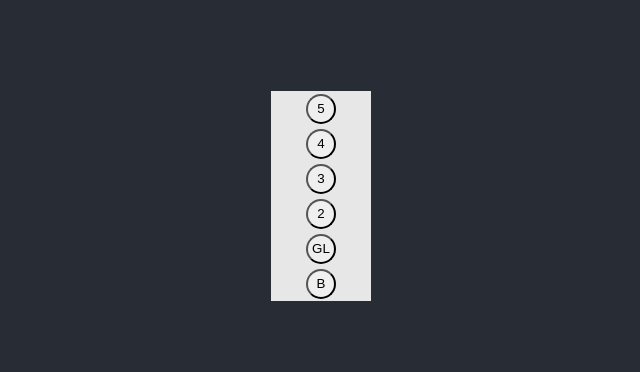
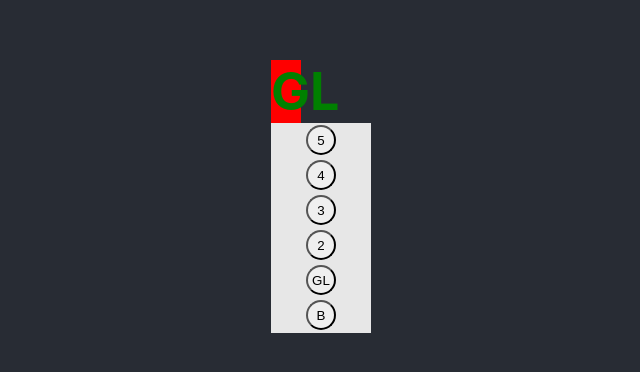
Before and after one commit to ShaneECDavis/Elevator-Model, a React (Create React App) app: page / in a window 1280 px wide. Shown: the part 204-576 px from the top of the page, without its empty margins (319-959 px from the left). Built offline with nearby package versions, Linux system fonts and the light colour scheme.

Commit message:
have react hook working

```diff
--- a/package.json
+++ b/package.json
@@ -3,8 +3,8 @@
   "version": "0.1.0",
   "private": true,
   "dependencies": {
-    "react": "^16.6.3",
-    "react-dom": "^16.6.3",
+    "react": "^16.7.0-alpha.0",
+    "react-dom": "^16.7.0-alpha.0",
     "react-scripts": "2.1.1",
     "styled-components": "^4.1.2"
   },
--- a/src/components/ElevatorPanel.js
+++ b/src/components/ElevatorPanel.js
@@ -1,25 +1,38 @@
-import React, {Component} from 'react'
+import React,{ useState } from 'react'
 import styled from 'styled-components'
 
 // need to make a stateful component
 
-const buttonsArray = ['B','GL','2','3','4','5']
-let floor = '';
 
-const click = (event) =>{
-  console.log(event.target.name)
-  floor = event.target.name;
-}
+
 
 
 // can inline set props for styled components
-const ElevatorPanel = (props) =>{
-  return <Panel>
-    <FloorDisplay>{floor}</FloorDisplay>
-    { buttonsArray.map(btn =>
-        <Button key={btn} name={btn} active={false} onClick={click}>{btn}</Button>
-    )}
-     </Panel>
+const ElevatorPanel = (props) => {
+
+  const buttonsArray = ['B', 'GL', '2', '3', '4', '5'] // Current list of floors
+  const travelTime = 1000; // How long it takes to get inbetween floors
+  const queue = []; // Stores buttons that have been pressed
+  const [floor, setFloor] = useState('GL') // using React 16.7.alpha hooks
+
+  const click = (event) => {
+    setFloor(event.target.name)
+  }
+
+
+  return (
+    <div>
+      <FloorDisplay>{floor}</FloorDisplay>
+      <Panel>
+        {buttonsArray.map(btn =>
+          <Button key={btn} name={btn} active={false} onClick={click}>{btn}</Button>
+        )}
+      </Panel>
+    </div>
+  )
+
+
+
 }
 
 export default ElevatorPanel
@@ -33,7 +46,7 @@ const Button = styled.button`
   height: 3rem;
   transition: transform 3s;
   background-color: ${props => {
-    if(props.active){
+    if (props.active) {
       return "limegreen"
     }
   }};
```
Also changed, not shown: 1 other file (tests, documents, lock files or other folders).
